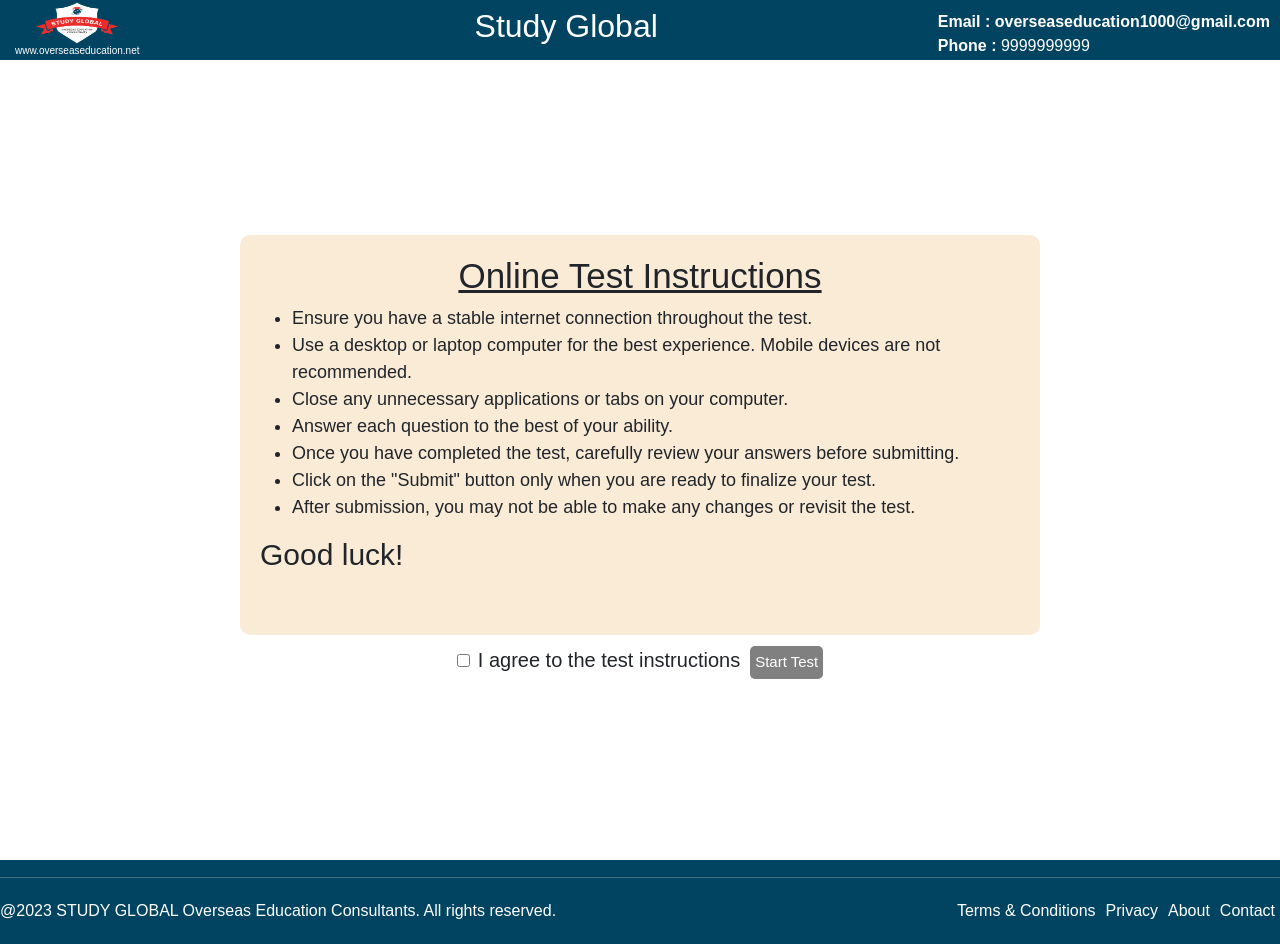
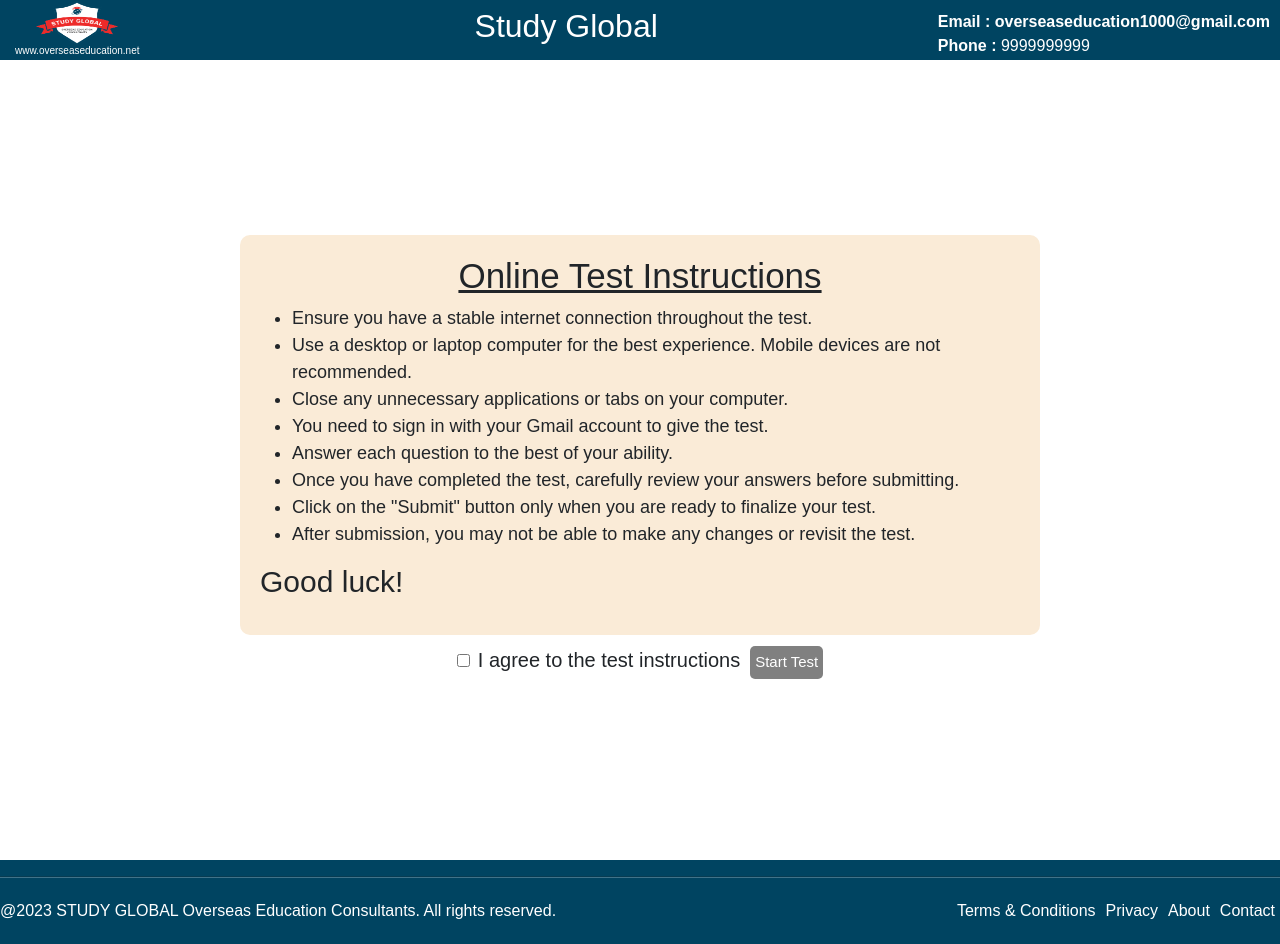
Before and after one commit to overseaseducation1000/srm, a React (Create React App) app: page /studentLogin in a window 1280 px wide. Built offline with nearby package versions, Linux system fonts and the light colour scheme.

Commit message:
added new instruction

```diff
--- a/src/components/Student/TestInstructions.js
+++ b/src/components/Student/TestInstructions.js
@@ -78,6 +78,9 @@ const TestInstructions = () => {
               <li>
                 Close any unnecessary applications or tabs on your computer.
               </li>
+              <li>
+                You need to sign in with your Gmail account to give the test.
+              </li>
               <li>Answer each question to the best of your ability.</li>
               <li>
                 Once you have completed the test, carefully review your answers
```
